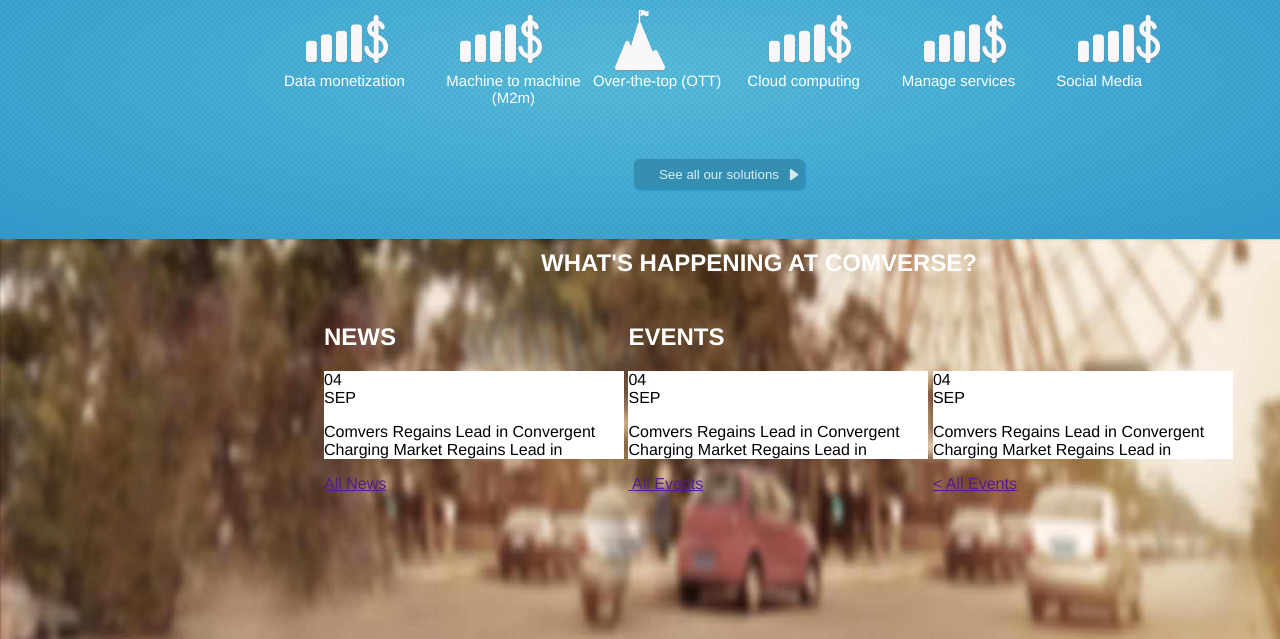
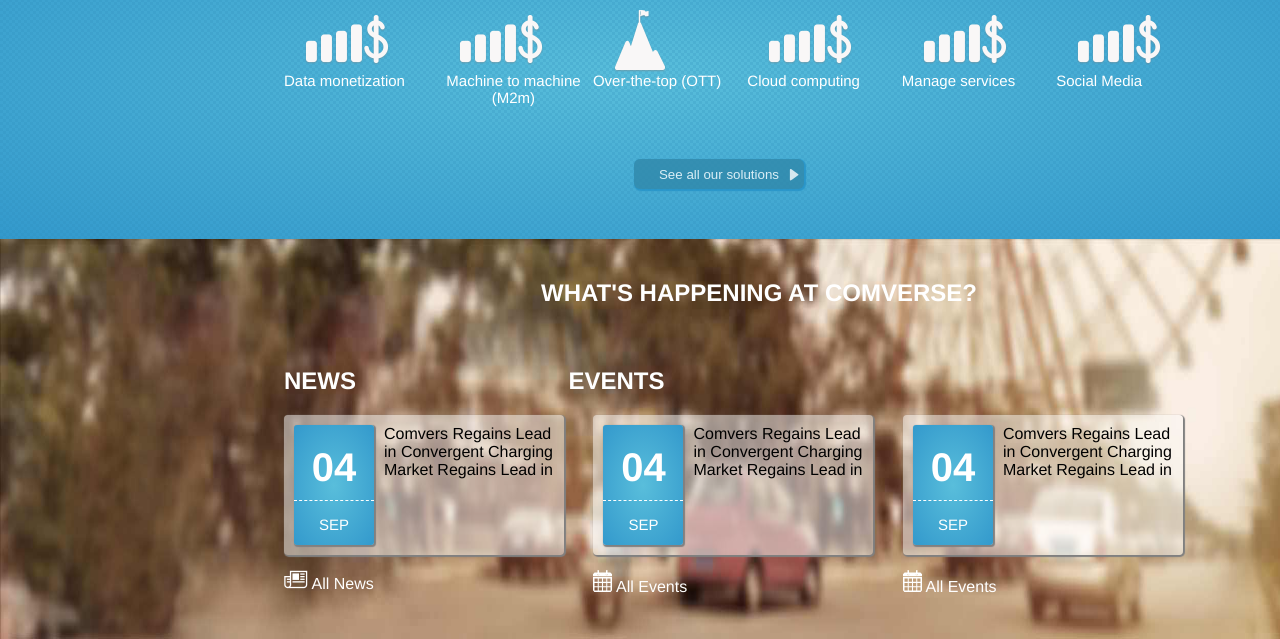
Before and after one commit to HussenAH/comverse, a plain HTML site: page index.html in a window 1280 px wide. Shown: the part 592-1231 px from the top of the page. Drawn offline with Linux system fonts and the light colour scheme.

Commit message:
news-event -almost completed
css+html

```diff
--- a/css/main.css
+++ b/css/main.css
@@ -100,14 +100,16 @@ header a{
 
 
 .input-nav-search{
-	padding:6px 15px 6px 30px;
-	width:120px;
-	height:8px;
-	margin:3px;
-	background: url('../source/img/searchBtn.png') no-repeat right ;
+	/*padding:6px 15px 6px 30px;
+		margin:3px; */
+	width:140px;
+	height:15px;
+    padding:0;
+	margin:0;
+	background:url('../source/img/search_line_devider.png') no-repeat  110px, url('../source/img/searchBtn.png') no-repeat 120px ;
+
 	border-radius:8px;
-	-moz-border-radius:8px;
-	-webkit-border-radius:8px;
+
 
 }
 .comverse-logo{
@@ -321,7 +323,8 @@ padding-bottom:50px;
 
 	 text-align:center;
 	 color:#FFFFFF;
-	 padding:10px;
+	 padding-top:40px;
+	 padding-bottom:40px;
 
  }
  .occur-title{
@@ -334,9 +337,92 @@ padding-bottom:50px;
 .occur-item {
 
 	display:inline-block;
-	width:300px;
+	width:280px;
+	height:200px;
 }
+
 .calender{
 
-	background-color:white;
+	/*background-color:#FFFFFF;
+	opacity:0.5;*/
+	background-color: rgba(251, 251, 249, 0.5);
+	height:120px;
+	border-radius:4px;
+    box-shadow:1px 1px 1px 1px gray;
+	padding:10px;
+
 }
+.calender ul{
+	width:80px;
+	height:120px;
+	background:  radial-gradient(ellipse at center, #59bedb 0%,#3399cc 100%);
+	color:white;
+	float:left;
+	margin-right:10px;
+	border-radius:3px;
+	box-shadow:1px 1px 1px 1px gray;
+	text-align:center;
+	font-size:20px;
+	font-weight:bold;
+}
+.calender p{
+	width:170px;
+}
+.calender-item{
+	display:inline-block;
+}
+
+.month{
+	margin-top:10px;
+	padding-top:15px;
+	border-top:dashed white;
+	border-width: 1px;
+	font-size:15px;
+	font-weight:normal;
+}
+.day{
+		padding-top:20px;
+		font-size:40px;
+}
+.calender:hover{
+		background-color: rgba(251, 251, 249, 0.90);
+}
+.occur-icon{
+	float:left;
+	height:30px;
+	padding-top:15px;
+}
+.occur-icon a{
+	text-decoration:none;
+	color:#FFFFFF;
+
+}
+
+.event1{
+	padding-left:25px;
+	padding-right:25px;
+}
+
+.occur-icon-news:hover img  {
+	content:url('../source/img/eventListIconNews_hover.png');
+	color:black;
+}
+.occur-icon-event:hover img {
+	content:url('../source/img/eventListIconEvents_hover.png') ;
+	color:black;
+}
+
+
+/*.occur-icon-news{
+	background: url('../source/img/eventListIconNews.png') left  no-repeat;
+}
+.occur-icon-news:hover{
+	color:black;
+	background: url('../source/img/eventListIconNews_hover.png') left no-repeat;
+}
+.occur-icon-event:hover img{
+	color:red;
+	content: url('../source/img/eventListIconEvents_hover.png');
+
+}
+*/
--- a/index.html
+++ b/index.html
@@ -159,22 +159,22 @@
 <section class="third-section">
 <div class="page-content">
 <h1 class="whats-happening-title"> WHAT'S HAPPENING AT COMVERSE?</h1>
-<ul class="what-happening-list">
-	<li class="what-happening-item news">
+<ul class="what-happening-list no-style">
+	<li class="what-happening-item news ">
 		<h2 class="occur-title">NEWS</h2>
 		<ul class="news-list no-style">
 			<li class="occur-item news1">
 				<div class="calender news-clander">
-						<ul class="no-style">
-							<li>04</li>
-							<li>SEP</li>
+						<ul class="calender-item no-style">
+							<li class="day">04</li>
+							<li class="month">SEP</li>
 						</ul>
-						<p>
+						<p class="calender-item no-style">
 							Comvers Regains Lead in Convergent Charging Market Regains Lead in
 						</p>
 				</div>
-				<div>
-					  <a href=""> <img src="" alt="">All News</a>
+				<div class="occur-icon occur-icon-news">
+					  <a href=""><img src="./source/img/eventListIconNews.png" alt=""> All News</a>
 				</div>
 			</li>
 		</ul>
@@ -184,31 +184,30 @@
 		<ul class="nevents-list no-style">
 			<li class="occur-item event1">
 					<div class=" calender events-left-calender">
-						<ul class="no-style">
-							<li>04</li>
-							<li>SEP</li>
+						<ul class="calender-item no-style">
+							<li class="day">04</li>
+							<li class="month">SEP</li>
 						</ul>
-						<p>
+						<p class="calender-item no-style">
 							Comvers Regains Lead in Convergent Charging Market Regains Lead in
 						</p>
 					</div>
-					<div>
-					  	<a href=""><img src="" alt=""> All Events</a>
+					<div class="occur-icon occur-icon-event">
+					  <a href=""> <img src="./source/img/eventListIconEvents.png" alt=""> All Events</a>
 					</div>
 			</li>
 			<li class="occur-item event2">
 				<div class=" calender events-right-calender">
-					<ul class="no-style">
-						<li>04</li>
-						<li>SEP</li>
+					<ul class="calender-item no-style">
+							<li class="day">04</li>
+							<li class="month">SEP</li>
 					</ul>
-					<p>
+					<p class="calender-item no-style">
 						Comvers Regains Lead in Convergent Charging Market Regains Lead in
 					</p>
 				</div>
-				<div>
-				  <a href=""><<img src="" alt=""> All Events</a>
-				  <!--./source/img/eventListIconEvents.png-->
+				<div class="occur-icon occur-icon-event">
+				  <a href=""><img src="./source/img/eventListIconEvents.png" alt=""> All Events</a>
 				</div>
 			</li>
 		</ul>
```
Lines whose indentation alone changed are shown as unchanged.
